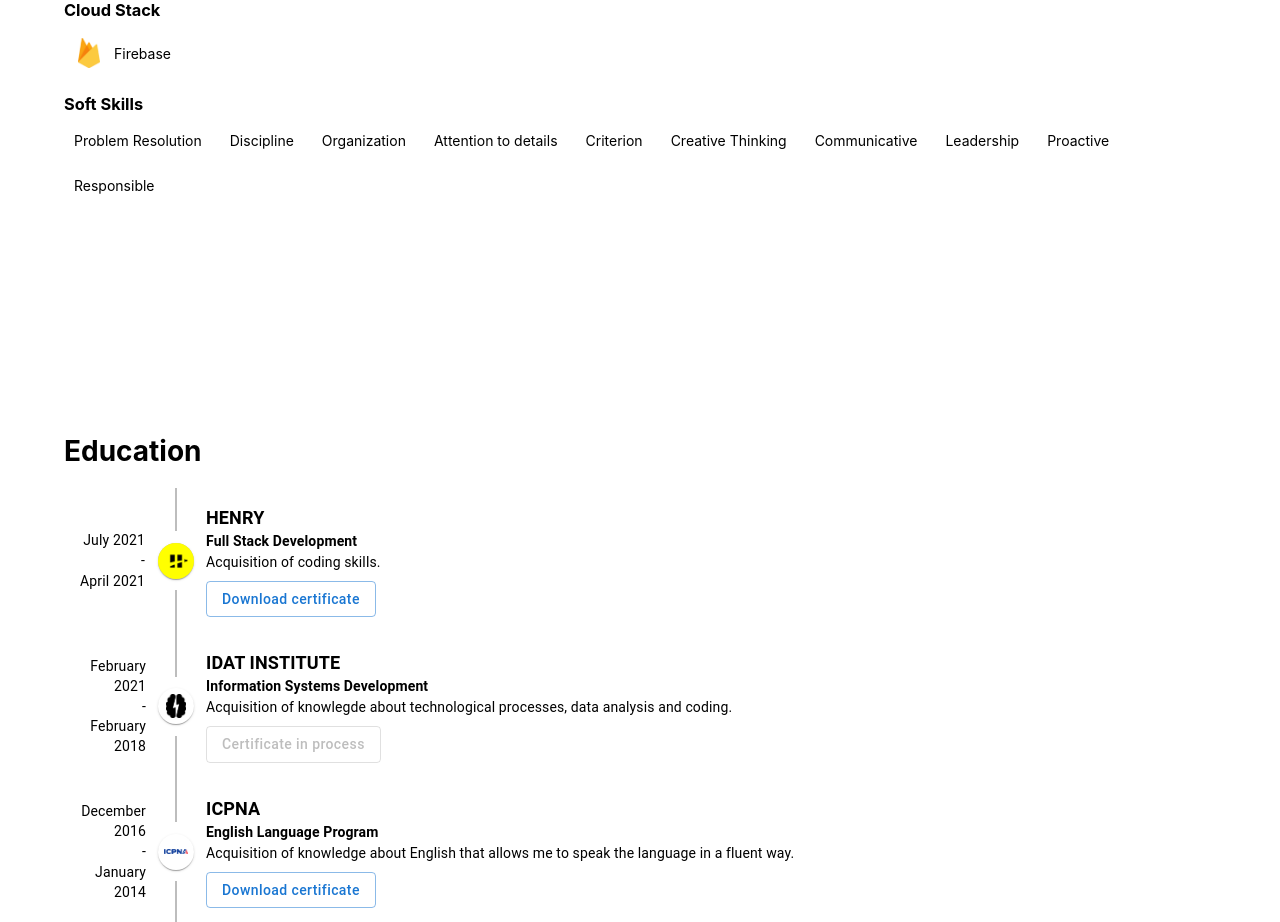
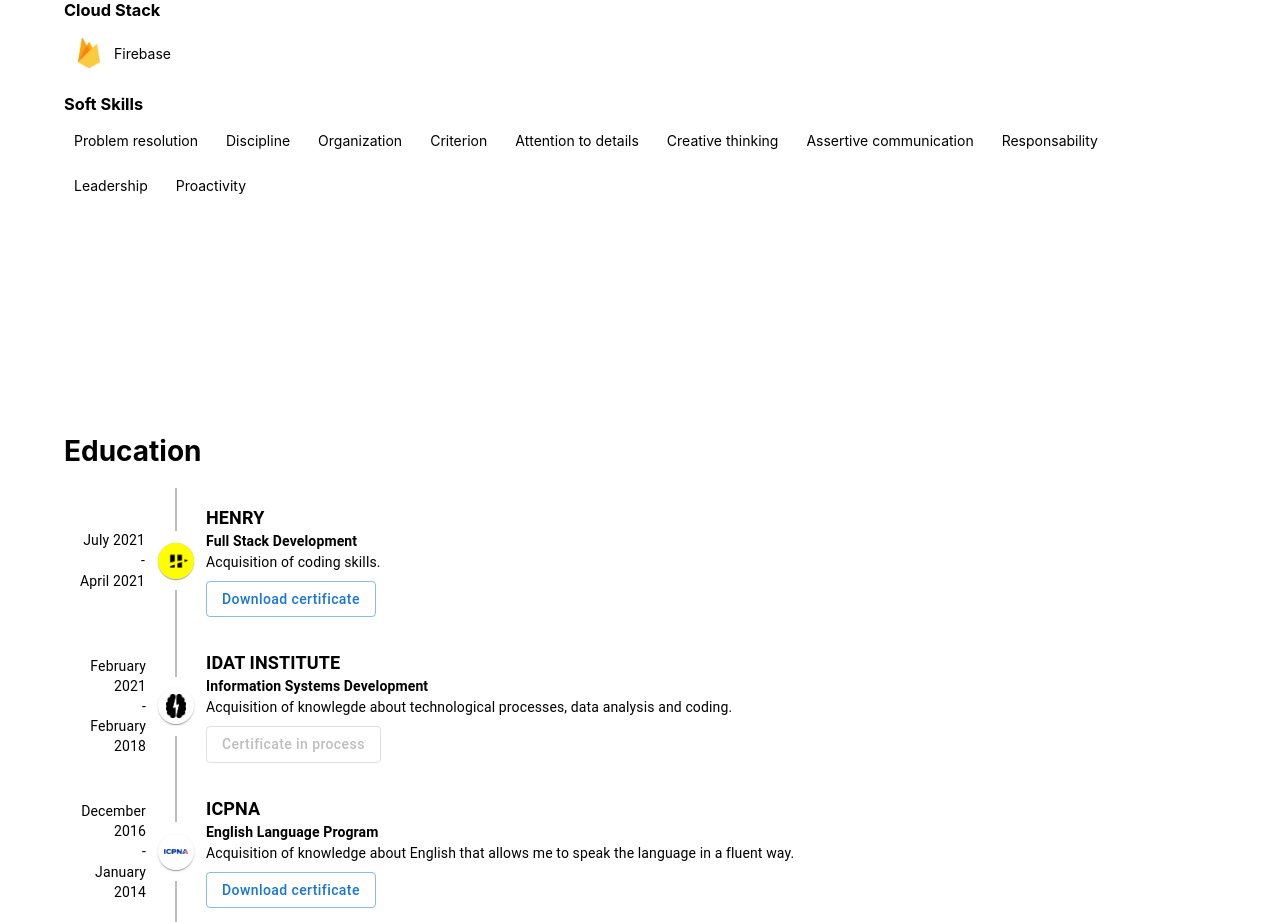
Before and after one commit to edwardburgos/portfolio, a React (Create React App) app: page / in a window 1280 px wide. Shown: the part 2220-3142 px from the top of the page. Built offline with nearby package versions, Linux system fonts and the light colour scheme.

Commit message:
updated CV and softSkills

```diff
--- a/src/components/sections/two/Two.tsx
+++ b/src/components/sections/two/Two.tsx
@@ -22,8 +22,8 @@ export default function Two() {
     { name: 'HTML', logo: htmlLogo }, { name: 'CSS', logo: cssLogo }]
     const mobilestack = [{ name: 'React Native', logo: reactLogo }]
     const cloudstack = [{ name: 'Firebase', logo: firebaseLogo }]
-    const softskills = ['Problem Resolution', 'Discipline', 'Organization', 'Attention to details', 'Criterion',
-        'Creative Thinking', 'Communicative', 'Leadership', 'Proactive', 'Responsible']
+    const softskills = ['Problem resolution', 'Discipline', 'Organization', 'Criterion', 'Attention to details',
+        'Creative thinking', 'Assertive communication', 'Responsability', 'Leadership', 'Proactivity']
 
     return (
         <div className={s.container} id="skills">
```
Also changed, not shown: 1 other file (tests, documents, lock files or other folders).
